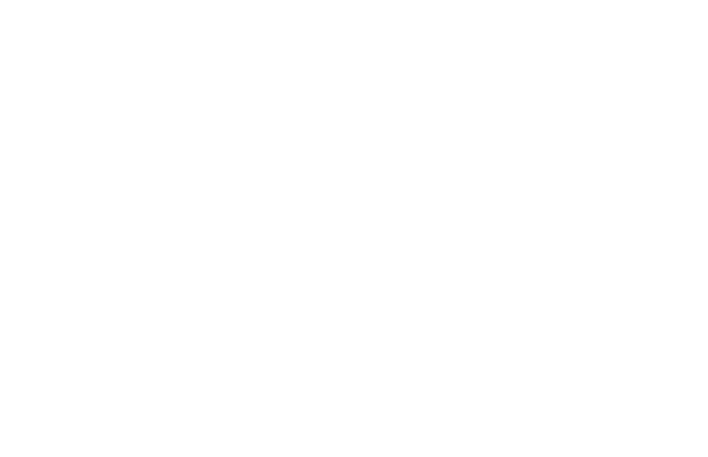
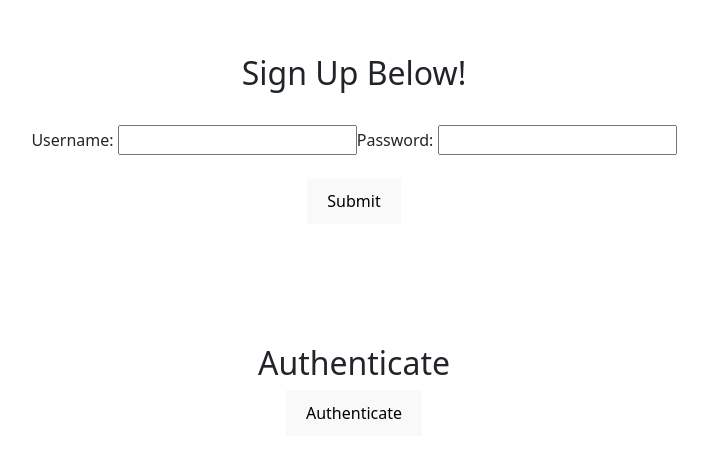
Before and after one commit to CLSnapp/React_Forms, a React (Vite) app: page / in a window 1280 px wide. Shown: the part 155-612 px from the top of the page, without its empty margins (286-994 px from the left). Built offline with nearby package versions, Linux system fonts and the light colour scheme.

Commit message:
Committing before fetching authenticate

```diff
--- a/src/App.jsx
+++ b/src/App.jsx
@@ -1,7 +1,16 @@
 import "./App.css";
+import SignUpForm from "./assets/components/SignUpForm";
+import Authenticate from "./assets/components/Authenticate";
+import { useState } from "react";
 
 function App() {
-  return <></>;
+  const [token, setToken] = useState(null);
+  return (
+    <>
+      <SignUpForm token={token} setToken={setToken} />
+      <Authenticate token={token} />
+    </>
+  );
 }
 
 export default App;
--- /dev/null
+++ b/src/assets/components/Authenticate.jsx
@@ -0,0 +1,33 @@
+import React from "react";
+import { useState } from "react";
+
+export default function Authenticate({ token }) {
+  const [error, setError] = useState(null);
+
+  const handleClick = async (e) => {
+    e.preventDefault();
+    try {
+      console.log("token", token);
+    } catch (error) {
+      setError(error.message);
+    }
+  };
+  return (
+    <div>
+      <br />
+      <br />
+      <br />
+      <br />
+      <br />
+      <h2>Authenticate</h2>
+      {error && <p>{error}</p>}
+      <button
+        onClick={(e) => {
+          handleClick(e);
+        }}
+      >
+        Authenticate
+      </button>
+    </div>
+  );
+}
--- /dev/null
+++ b/src/assets/components/SignUpForm.jsx
@@ -0,0 +1,57 @@
+import React, { useState } from "react";
+
+export default function SignUpForm({ token, setToken }) {
+  const [username, setUsername] = useState("");
+  const [password, setPassword] = useState("");
+  const [error, setError] = useState(null);
+
+  const handleSubmit = async (e) => {
+    e.preventDefault();
+    try {
+      const response = await fetch(
+        "https://fsa-jwt-practice.herokuapp.com/signup",
+        {
+          method: "POST",
+          body: JSON.stringify({
+            username,
+            password,
+          }),
+        }
+      );
+      const data = await response.json();
+      console.log(data);
+      console.log("data.token", data.token);
+      setToken(data.token);
+    } catch (error) {
+      setError(error.message);
+    }
+  };
+
+  return (
+    <>
+      <h2>Sign Up Below!</h2><br />
+      {error && <p>{error}</p>}
+
+      <form onSubmit={handleSubmit}>
+        <label>
+          Username:{" "}
+          <input
+            value={username}
+            onChange={(e) => setUsername(e.target.value)}
+          />
+        </label>
+        <label>
+          Password:{" "}
+          <input
+            value={password}
+            onChange={(e) => setPassword(e.target.value)}
+          />
+        </label>
+        <br />
+        <br />
+
+        <button>Submit</button>
+      </form>
+    </>
+  );
+}
```
